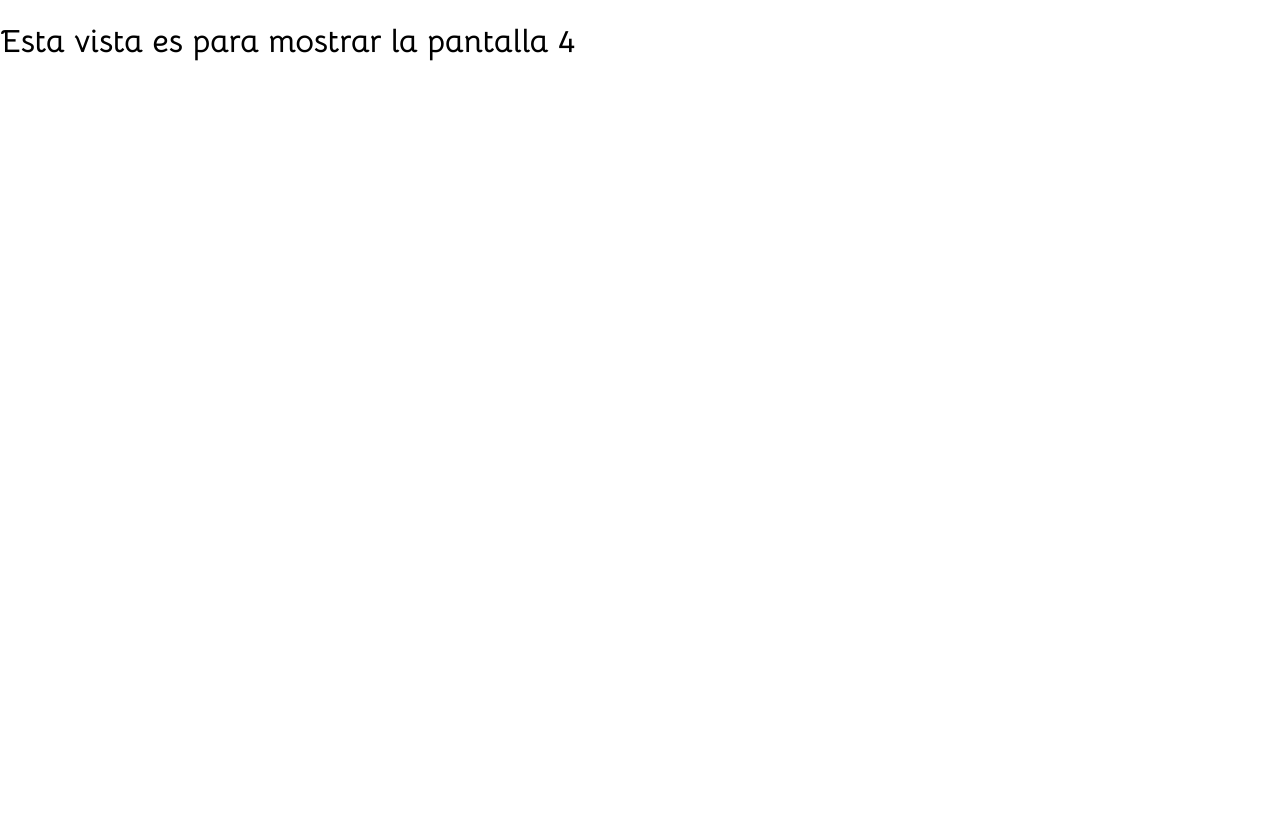
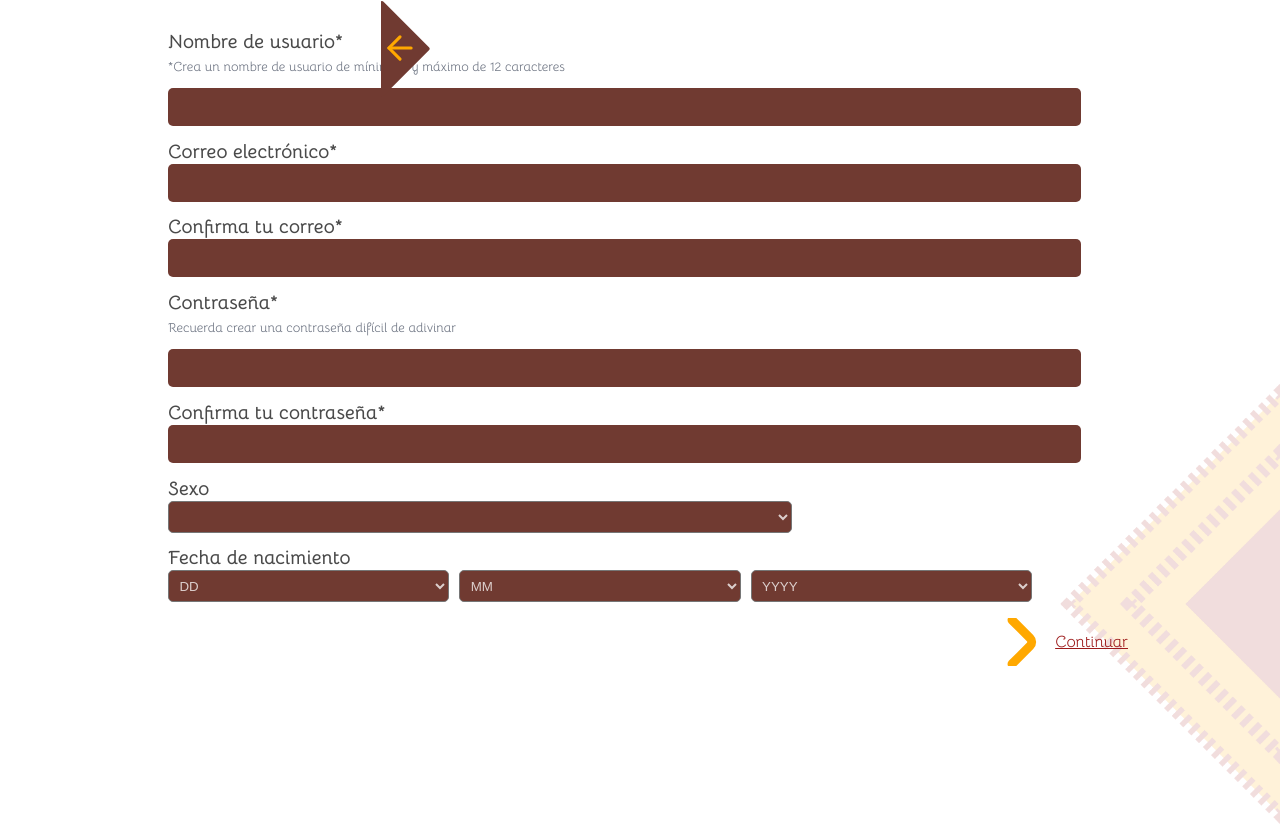
Before and after one commit to Thewilliamg/proyectoFinalExpress, a React (Vite) app: page /signup/register in a window 1280 px wide. Built offline with nearby package versions, Linux system fonts and the light colour scheme; the HTML template or start-up script is replaced by a standard one.

Commit message:
feat: :sparkles: Finished page number 4
Page number 4, where the user can register, is finished. The redirects to the other pages are also ready.

```diff
--- /dev/null
+++ b/src/pages/signup/register/Register.css
@@ -0,0 +1,112 @@
+.register-container {
+    display: flex;
+    flex-direction: column;
+    align-items: center;
+    width: 100%;
+    height: 100%;
+}
+
+.registerBackground {
+    position: absolute;
+    bottom: -3%;
+    right: 0;
+    transform: rotate(180deg);
+    /* width: 45%0; */
+    height: 55%;
+}
+
+.register-header {
+    position: relative;
+    width: 13%;
+    right: 11rem;
+    z-index: 100;
+}
+
+.register-form {
+    display: flex;
+    flex-direction: column;
+    position: absolute;
+    width: 75%;
+    margin-left: 1rem;
+    padding-top: 1rem;
+}
+
+.form-group {
+    width: 100%;
+    margin-top: 0.8rem;
+}
+
+.name-box {
+    display: block;
+    font-size: 1.2em;
+    color: #2E1108;
+    font-weight: bold;
+    color: #4a4a4a;
+}
+
+.form-group input{
+    width: 93%;
+    padding: 10px;
+    border: none;
+    background-color: #703A31;
+    color: white;
+    border-radius: 5px;
+    font-size: 16px;
+}
+
+input::placeholder {
+    color: rgba(255, 255, 255, 0.7);
+}
+
+.sex {
+    width: 65%;
+    padding: 0.4rem;
+    border-radius: 0.313rem;
+    background-color: #703A31;
+    color: #ffffffc0;
+}
+
+.hint {
+    font-size: 13px;
+    color: #6b7280;
+    margin-top: 4px;
+}
+
+.hint2 {
+    font-size: 13px;
+    color: #6b7280;
+    margin-top: 4px;
+}
+
+.date-select {
+    display: flex;
+    width: 90%;
+    gap: 10px;
+}
+
+.date-select select {
+    background-color: #703A31;
+    flex: 1;
+    width: 50%;
+    padding: 0.4rem;
+    border-radius: 0.313rem;
+    color: #ffffffc0;
+}
+
+.from-link {
+    display: flex;
+    width: 100%;
+    align-items: center;
+    gap: 0.5rem;
+    justify-content: end;
+    padding-top: 1rem;
+}
+
+.from-link img {
+    width: 5%;
+    height: 5%;
+}
+
+.from-link a {
+    color: #9D1A1A;
+}
--- a/src/pages/signup/register/Register.jsx
+++ b/src/pages/signup/register/Register.jsx
@@ -1,7 +1,111 @@
+import GoBackArrow from "../../components/backArrow";
+import arrow from "/img/right-arrow.svg";
+import registerBackground from '/img/image_middle_fraction.png'
+import { Link } from "react-router-dom";
+import "./Register.css";
+
 export default function Register() {
-    return (
-        <div>
-            <h1>Esta vista es para mostrar la pantalla 4</h1>
+  return (
+    <div className="register-container">
+        <img className="registerBackground" src={registerBackground} alt="" />
+      <div className="register-header">
+        <Link to="/login/user" classname="nombre-para-dar-Style">
+          <GoBackArrow />
+        </Link>
+      </div>
+      <form className="register-form">
+        <div className="form-group">
+          <label className="name-box" htmlFor="username">
+            Nombre de usuario*
+          </label>
+          <p className="hint">
+            *Crea un nombre de usuario de mínimo 5 y máximo de 12 caracteres
+          </p>
+          <input
+            type="text"
+            id="username"
+            name="username"
+            required
+            minLength="5"
+            maxLength="12"
+          />
         </div>
-    )
+
+        <div className="form-group">
+          <label className="name-box" htmlFor="email">
+            Correo electrónico*
+          </label>
+          <input type="email" id="email" name="email" required />
+        </div>
+
+        <div className="form-group">
+          <label className="name-box" htmlFor="confirm-email">
+            Confirma tu correo*
+          </label>
+          <input
+            type="email"
+            id="confirm-email"
+            name="confirm-email"
+            required
+          />
+        </div>
+
+        <div className="form-group">
+          <label className="name-box" htmlFor="password">
+            Contraseña*
+          </label>
+          <p className="hint2">
+            Recuerda crear una contraseña difícil de adivinar
+          </p>
+          <input type="password" id="password" name="password" required />
+        </div>
+
+        <div className="form-group">
+          <label className="name-box" htmlFor="confirm-password">
+            Confirma tu contraseña*
+          </label>
+          <input
+            type="password"
+            id="confirm-password"
+            name="confirm-password"
+            required
+          />
+        </div>
+
+        <div className="form-group">
+          <label className="name-box" htmlFor="sex">
+            Sexo
+          </label>
+          <select className="sex" id="sex" name="sex">
+            <option value=""></option>
+            <option value="male">Masculino</option>
+            <option value="female">Femenino</option>
+            <option value="other">Otro</option>
+          </select>
+        </div>
+
+        <div className="form-group">
+          <label className="name-box">Fecha de nacimiento</label>
+          <div className="date-select">
+            <select name="day">
+              <option value="">DD</option>
+            </select>
+            <select name="month">
+              <option value="">MM</option>
+            </select>
+            <select name="year">
+              <option value="">YYYY</option>
+            </select>
+          </div>
+        </div>
+
+        <div className="from-link">
+          <img src={arrow} alt="right-arrow" />
+          <Link to="/signup/register/policy" classname="nombre-para-dar-Style">
+            Continuar
+          </Link>
+        </div>
+      </form>
+    </div>
+  );
 }
```
Also changed, not shown: public/img/right-arrow.svg (added).
